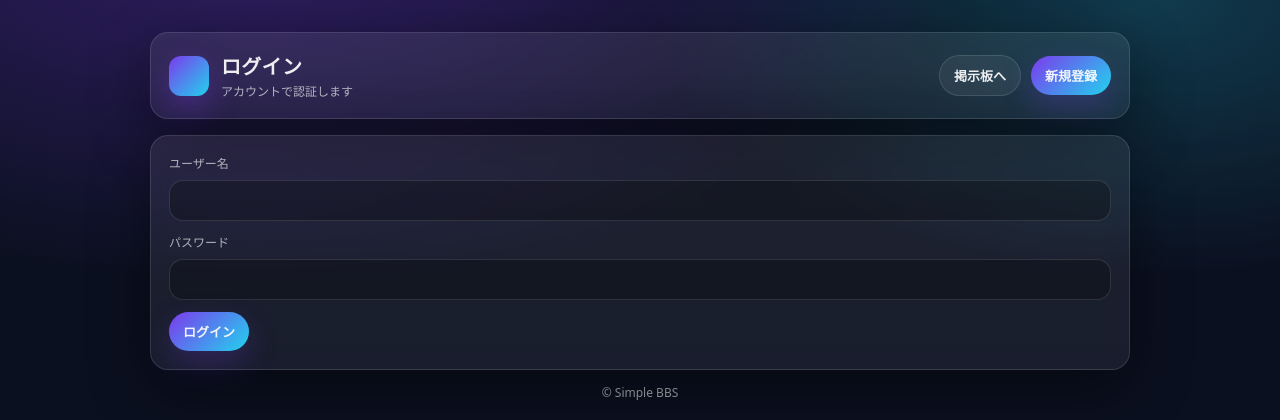
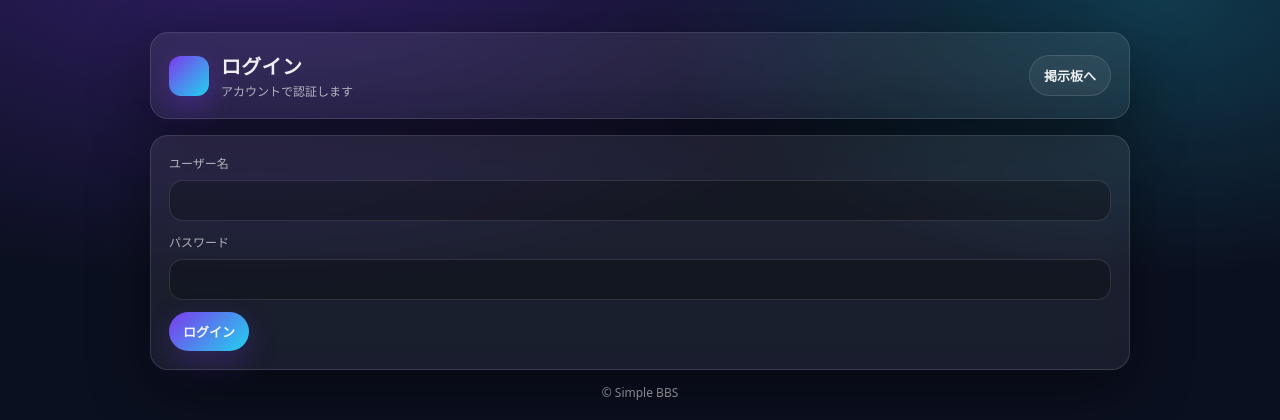
Before and after one commit to takeshi-i1985/numato-bbs, a Flask app: page /login in a window 1280 px wide. Shown: the top 420 px of the page. Run offline with Flask 3, Linux system fonts and the light colour scheme.

Commit message:
Update login.html

```diff
--- a/templates/login.html
+++ b/templates/login.html
@@ -20,7 +20,6 @@
       </div>
       <div class="nav">
         <a class="btn" href="/">掲示板へ</a>
-        <a class="btn primary" href="/register">新規登録</a>
       </div>
     </header>
 
```
